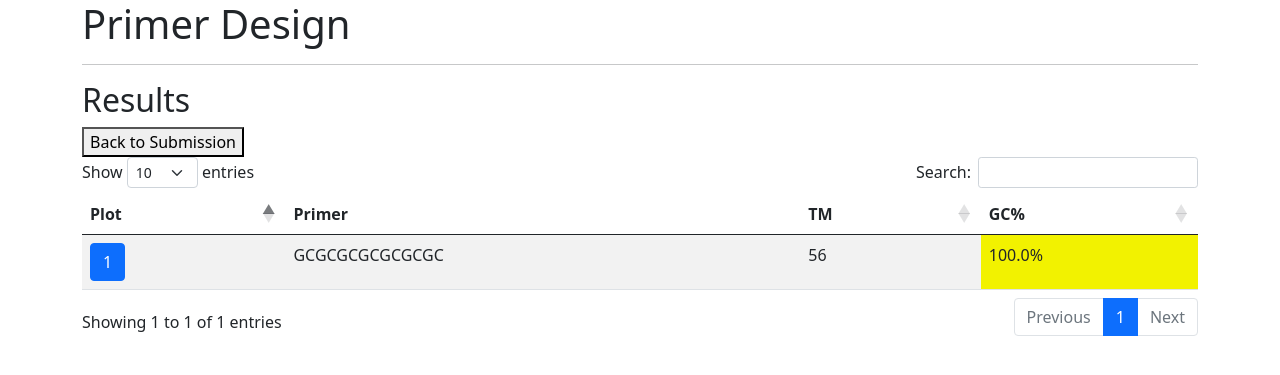
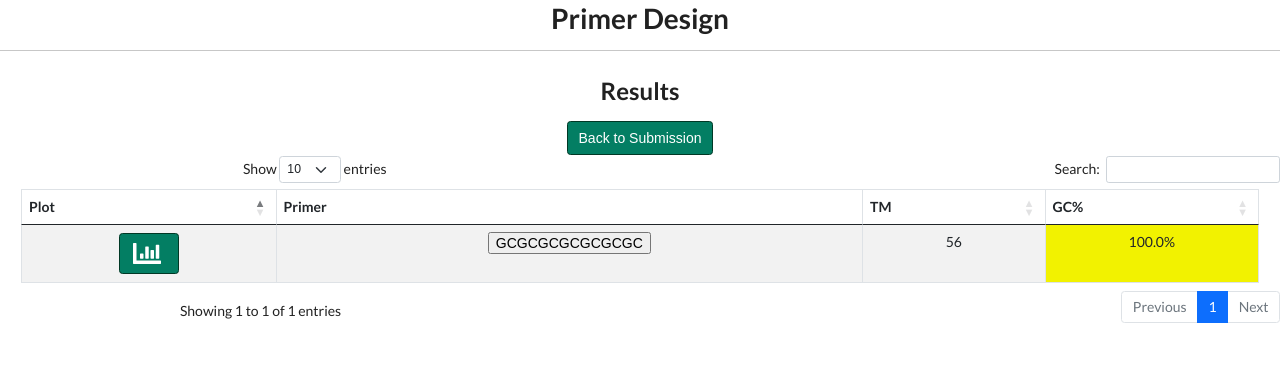
Before and after one commit to bhong92/PrimerDesign, a Flask app: page /results in a window 1280 px wide. Shown: the top 375 px of the page. Run offline with Flask 2, Linux system fonts and the light colour scheme; data comes from the database, SQL or seed files in the repository; both versions use the stored data as it was after the commit; some libraries are stand-ins or nearby versions.

Commit message:
made changes to adhere to CSH and remove Code smells

```diff
--- a/app.py
+++ b/app.py
@@ -1,11 +1,6 @@
-from flask import Flask, redirect, url_for, render_template, request, jsonify, session, send_file, send_from_directory, flash
-from flask_bootstrap import Bootstrap
-from wtforms import Form, SelectField, TextAreaField, BooleanField, validators, IntegerField
-import json
-import sys
+from flask import Flask, redirect, url_for, render_template, request
+from wtforms import Form, SelectField, TextAreaField, validators, IntegerField
 from flask_sqlalchemy import SQLAlchemy
-from PIL import Image, ImageDraw as ID
-import io
 import os
 
 app = Flask(__name__)
@@ -17,16 +12,18 @@ class SubmissionForm(Form):
     seq = TextAreaField('Sequence', [validators.InputRequired()])
     primer = SelectField('Gene or Primer', choices=[(1, 'GENE'), (2, 'PRIMER')])
     species = SelectField('Species', choices=[(1, 'HUMAN'), (2, 'MOUSE'), (3, 'E.COLI')])
+    bpSize = IntegerField('bpSize', [validators.NumberRange(20, 30)])
 
 class PictureData(Form):
     id = IntegerField()
-
 
 app.config['SQLALCHEMY_DATABASE_URI'] = 'sqlite:///db.sqlite'
 app.config['SQLALCHEMY_TRACK_MODIFICATIONS'] = False
 db = SQLAlchemy(app)
 
-
+'''
+Model class to hold primer values
+'''
 class Sequence(db.Model):
     id = db.Column(db.Integer, primary_key=True)
     seq = db.Column(db.String(), index=True)
@@ -58,21 +55,24 @@ def submit():
     if request.method == 'POST':
         db.drop_all()
         db.create_all()
-        s = form.seq.data
+        s = form.seq.data.upper()
         p = form.primer.data
-        sp = form.species.data
+        bpSize = form.bpSize.data
         if p == '1':
-            findPrimer(s)
+            findPrimer(s, bpSize)
         else:
             processPrimer(s)
         return redirect(url_for('results'))
     return render_template("submission.html", form=form)
 
-
-def findPrimer(seq):
+'''
+For gene use, iterates through gene to return array of
+potential primers that can be used
+'''
+def findPrimer(seq, bpSize):
     l = len(seq)
     beg = 0
-    end = 20
+    end = bpSize
     primers = dict()
     primers['data'] = []
     while end != l:
@@ -94,6 +94,10 @@ def findPrimer(seq):
         end += 1
     return primers
 
+'''
+For single primer use, regardless of
+values will get added to database
+'''
 def processPrimer(seq):
     param = calculate(seq)
     newData = Sequence(
@@ -108,6 +112,11 @@ def processPrimer(seq):
     db.session.add(newData)
     db.session.commit()
 
+'''
+Takes in a sequence string and returns the
+temperature GC content and count of each
+nucleotide
+'''
 def calculate(seq):
     seq = seq.upper()
     a = seq.count('A')
@@ -125,6 +134,7 @@ def data():
     return {'data': [i.to_dict() for i in Sequence.query]}
 
 
+
 @app.route("/results", methods=['GET', 'POST'])
 def results():
     _data = Sequence.query
@@ -136,42 +146,39 @@ def results():
                 if '.png' in f:
                     fn = file_name + '/tmp/' + f
                     os.remove(fn)
-        primerID = request.form['id']
-        seq = Sequence.query.get(primerID).seq
-        A = Sequence.query.get(primerID).values_A
-        T = Sequence.query.get(primerID).values_T
-        G = Sequence.query.get(primerID).values_G
-        C = Sequence.query.get(primerID).values_C
-        toPlot = {'title': seq,
-                  'x_label': 'Nucleotides',
-                  'y_label': 'Frequency',
-                  'values': [{'label': 'A', 'value': A},
-                             {'label': 'T', 'value': T},
-                             {'label': 'G', 'value': G},
-                             {'label': 'C', 'value': C}],
-                  'type': 'bar'}
+        if request.form['id']:
+            return getPlot(request.form['id'])
 
-        url = 'http://127.0.0.1:8000/api/plot'
-        url2 = 'http://127.0.0.1:8000/plot'
-        requests.post(url, json=toPlot)
-        # x = requests.post(url, json=toPlot)
-        # stream = io.BytesIO(x.content)
-        # img = Image.open(stream)
-        # file = 'plot' + str(primerID) + '.png'
-        # file_name= file_name + '/tmp/' + file
-        # img.save(file_name, 'PNG')
 
-        # flash(send_file(file_name, mimetype='image/gif'))
-        # i = send_from_directory(app.config['tmp'], file)
-        return render_template('index.html', content=url2, seq=seq)
 
 
     return render_template("results.html", content=_data)
 
+'''
+Sends a POST request to microservice and returns the plot
+image generated from data
+'''
+def getPlot(requestForm):
+    primerID = requestForm
+    seq = Sequence.query.get(primerID).seq
+    A = Sequence.query.get(primerID).values_A
+    T = Sequence.query.get(primerID).values_T
+    G = Sequence.query.get(primerID).values_G
+    C = Sequence.query.get(primerID).values_C
 
-@app.route("/BLAST")
-def blast():
-    return render_template("blast.html")
+    toPlot = {'title': seq,
+              'x_label': 'Nucleotides',
+              'y_label': 'Frequency',
+              'values': [{'label': 'A', 'value': A},
+                         {'label': 'T', 'value': T},
+                         {'label': 'G', 'value': G},
+                         {'label': 'C', 'value': C}],
+              'type': 'bar'}
+
+    url = 'http://127.0.0.1:8000/api/plot'
+    url2 = 'http://127.0.0.1:8000/plot'
+    requests.post(url, json=toPlot)
+    return render_template('index.html', content=url2, seq=seq)
 
 
 if __name__ == "__main__":
--- /dev/null
+++ b/static/styles/mainpage.css
@@ -0,0 +1,32 @@
+.bg-primary {
+  background-color: #d8fff5 !important;
+}
+
+.btn-primary {
+  background-color: #037e63;
+  border-color: #003825;
+  margin: 1px;
+}
+
+.btn-primary:active, .btn-primary:focus, .btn-primary:hover {
+  background-color: #1f7a0d !important;
+  border-color: #1b6e0b !important;
+}
+
+.btn-primary:focus {
+  box-shadow: 0 0 0 0.2rem rgba(96, 255, 144, 0.5);
+}
+
+.btn-secondary {
+  background-color: #c0c7c4;
+  border-color: #424242;
+}
+
+.btn-secondary:active, .btn-secondary:focus, .btn-secondary:hover {
+  background-color: #1f7a0d !important;
+  border-color: #1b6e0b !important;
+}
+
+.btn-secondary:focus {
+  box-shadow: 0 0 0 0.2rem rgba(231, 250, 237, 0.5);
+}
--- a/templates/base.html
+++ b/templates/base.html
@@ -2,11 +2,14 @@
 <html>
   <head>
     <title>Primer Design</title>
-    <link href="https://cdn.jsdelivr.net/npm/bootstrap@5.0.1/dist/css/bootstrap.min.css" rel="stylesheet" integrity="sha384-+0n0xVW2eSR5OomGNYDnhzAbDsOXxcvSN1TPprVMTNDbiYZCxYbOOl7+AMvyTG2x" crossorigin="anonymous">
+    <link href="https://cdn.jsdelivr.net/npm/bootstrap@5.0.1/dist/css/bootstrap.min.css" rel="stylesheet" >
     <link rel="stylesheet" type="text/css" href="https://cdn.datatables.net/1.10.25/css/dataTables.bootstrap5.css">
+    <link rel= "stylesheet" type= "text/css" href= "static/styles/mainpage.css">
+    <link rel="stylesheet" href="https://cdnjs.cloudflare.com/ajax/libs/semantic-ui/2.4.1/semantic.min.css"/>
+
   </head>
   <body>
-    <div class="container">
+    <div class="text-center ui semantics">
       <h1>Primer Design</h1>
       <hr>
       {% block content %}{% endblock %}
--- a/templates/results.html
+++ b/templates/results.html
@@ -8,8 +8,8 @@
 </script>
 {% block content %}
 <h2>Results</h2>
-<button onclick="history.back()">Back to Submission</button>
-<table id="data" class="table table-striped">
+<button class="btn btn-primary" onclick="history.back()">Back to Submission</button>
+<table id="data" class="table table-condensed table-striped table-bordered container-fluid">
 <thead>
     <tr>
         <th>Plot</th>
@@ -24,12 +24,12 @@
     <td data-bs-toggle="tooltip" title="Click Plot" >
         {% from "includes/_formhelpers.html" import render_field %}
         <form method="POST">
-        <input class="btn btn-primary" type="submit" value={{i.id}} name="id">
+            <button class="btn btn-primary" type="submit" value={{i.id}} name="id"><i class="big chart bar icon"></i></button>
         </form>
     </td>
-    <td>{{i.seq}}</td>
-    <td data-bs-toggle="tooltip" id='tm' title="A high melting temperature can cause problems with PCR">{{i.tm}}</td>
-    <td data-bs-toggle="tooltip" id='gc' title="A high GC content can cause problems with PCR">{{i.gc}}</td>
+    <td class="sequence"><input type="submit" value="{{i.seq}}" name="sequence"></td>
+    <td data-bs-toggle="tooltip" class="tm" id='tm' title="A high melting temperature can cause problems with PCR">{{i.tm}}</td>
+    <td data-bs-toggle="tooltip" class="gc" id='gc' title="A high GC content can cause problems with PCR">{{i.gc}}</td>
 </tr>
 {% endfor %}
 </tbody>
@@ -55,18 +55,18 @@ $(document).ready(function(){
 </script>
 <script>
 $(document).ready(function(){
-    var str_tm = $("#tm").html();
+    var str_tm = $(".tm").html();
     var tm = parseInt(str_tm);
         console.log(tm);
     if (tm > 65 || tm < 55){
-        $("#tm").css("background-color", "yellow");
+        $(".tm").css("background-color", "yellow");
     }
 
-    var str_gc = $("#gc").html();
+    var str_gc = $(".gc").html();
     var gc = parseInt(str_gc);
         console.log(gc);
     if (gc > 60 || gc < 40){
-        $("#gc").css("background-color", "yellow");
+        $(".gc").css("background-color", "yellow");
     }
 
 });
```
Also changed, not shown: templates/submission.html (+13 -5 lines), db.sqlite, templates/example_nucleotide.png (deleted).
